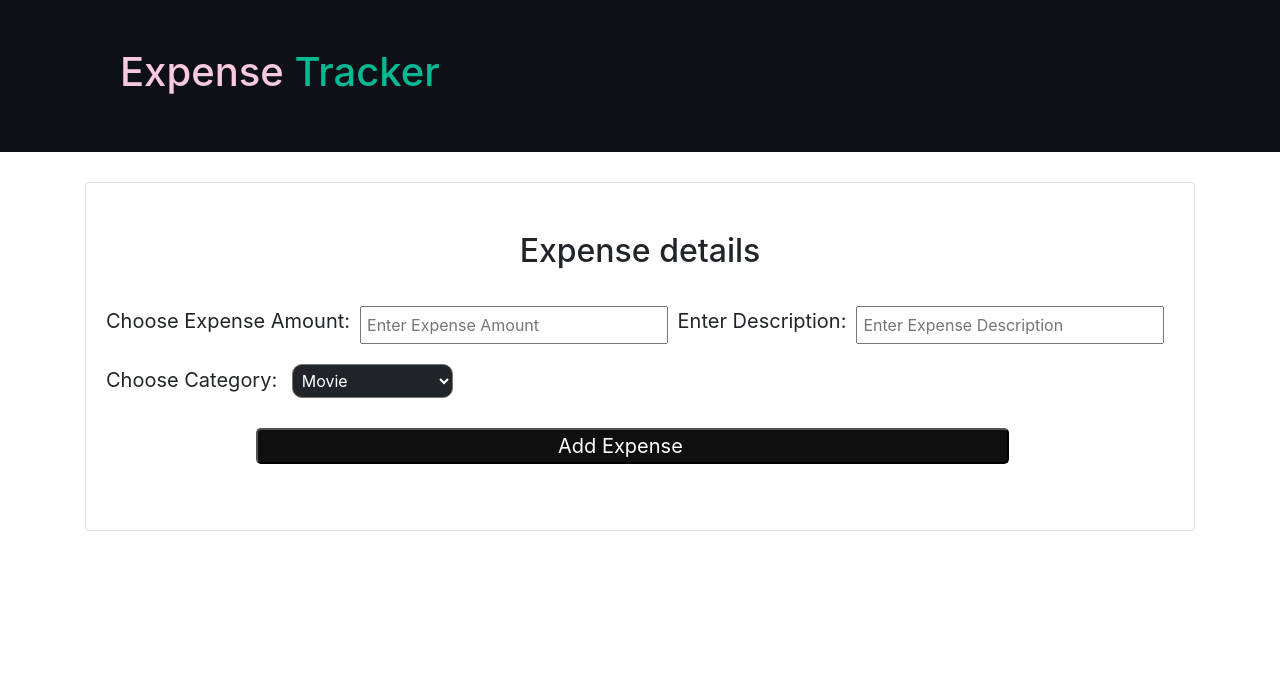
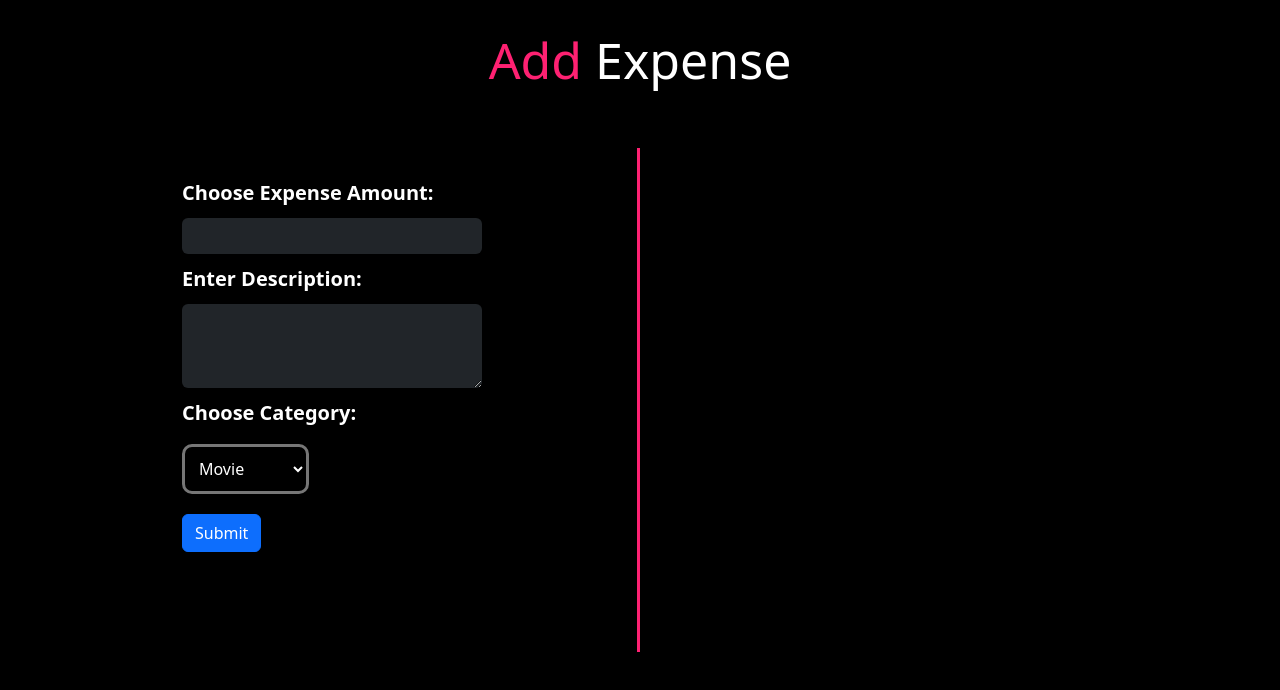
Before and after one commit to SPrathamesh15/ExpenseTrackerApp, a plain HTML site: page index.html in a window 1280 px wide. Drawn offline with nearby package versions, Linux system fonts and the light colour scheme; no server answers.

Commit message:
updated UI

```diff
--- a/index.css
+++ b/index.css
@@ -1,84 +1,94 @@
-.editbutton {
+.headline{
+    font-size: 20px;
+    color: white;
+    font-weight: 600;
+    margin-left: 100px;
+}
+
+.btn.btn-primary{
+    margin-left: 100px
+}
+
+.header{
+    color: white;
+    text-align: center;
+    padding-top: 30px;
+    font-size: 50px;
+}
+.list-group-item {
+    padding-top: 20px;
+    width: 500px;
+}
+.form-group{
+    padding-bottom: 10px;
+    width: 300px;
+    font-size: 20px;
+    font-weight: 600;
+    color: white
+}
+.body{
     background-color: black;
+}
+.form-control{
+    background-color: #212529;
     border: none;
     color: white;
-    padding: 3px 10px;
-    text-align: center;
+}
+
+.delete-btn{
+    background-color: rgb(243, 113, 113);
+    border: none;
+    border-radius: 20px;
     float: right;
-    margin-right: 5px;
-    font-size: 16px;
-    border-radius: 5px;
+    padding: 5px;
+    padding-left: 15px;
+    padding-right: 15px;
+    color: white;
+    transition: 0.2s;
 }
-  .editbutton:hover{
-    background-color: transparent;
-    color: black;
-    border: solid;
-    border-width: 1px;
+.delete-btn:hover{
+    background-color: red;
 }
-  .form {
-    padding-top: 30px;
-    padding-bottom: 30px;
 
-  }
-  .input {
-    padding: 5px;
-    margin-bottom: 10px;
-    width: 100%;
-    margin-left: 10px;
-
-  }
-  .input-container {
-    display: flex;
-    justify-content: space-between;
-    margin-bottom: 10px;
-  }
-  .header{
-    padding: 50px;
-
-  }
-  .input-container .input {
-    flex: 1;
-
-    margin-right: 10px;
-  }
-  .select {
-    padding: 5px;
-    margin-left: 10px;
-    padding-right: 50px;
-    background-color: #212529;
+.select{
+    background-color: black;
+    padding: 10px;
     color: white;
     border-radius: 10px;
+    border-width: 3px;
+    font-weight: 500;
 }
-  .expense-btn {
-    background-color: #0f0f0f;
-    color: white;
-    padding-right: 324px;
-    padding-left: 300px;
-    text-align: center;
-    font-size: 20px;
-    margin-left: 150px;
-    border-radius: 5px;
-    margin-bottom: 30px;
-    margin-top: 30px;
+.labels{
+    padding-bottom: 10px;
 }
-  .expense-btn:hover{
-    background-color: transparent;
-    color: black;
-
+.form{
+    background-color: #F8CADD;
+    padding: 15px;
+    color: #FE2172;
+    font-family: cursive;
 }
-  .delete-btn{
-    background-color: red;
-    color: white;
-    float: right;
-    border: none;
-    padding: 3px 7px 3px 7px;
-    font-size: 15px;
-    border-radius: 3px;
+.form-container{
+    margin-left: 100px;
 }
-  .delete-btn:hover{
-    background-color: transparent;
-    color: black;
+.list-group{
+    margin-left: 160px;
+    margin-right: -100px;
+    border-radius: 10px;
+}
+.col-6{
     border: solid;
-    border-color: red;
-    border-width: 2px;
+    border-color: #FE2172;
+    border-left-width: 0;
+    border-top-width: 0;
+    border-bottom-width: 0;
+    margin-top: 50px;
+    padding-bottom: 100px;
 }
+li:nth-child(even) {
+    background-color: #F8CADD;
+    margin-top: 10px;
+}
+li:nth-child(odd) {
+    background-color: white;
+    margin-top: 10px;
+}
--- a/index.html
+++ b/index.html
@@ -1,26 +1,36 @@
+<!DOCTYPE html>
 <html lang="en">
-    <body>
-    <title>Expense Tracker</title>
+
+<head>
+    <meta charset="UTF-8">
+    <meta name="viewport" content="width=device-width, initial-scale=1.0">
+    <link href="https://cdn.jsdelivr.net/npm/bootstrap@5.3.2/dist/css/bootstrap.min.css" rel="stylesheet"
+        integrity="sha384-T3c6CoIi6uLrA9TneNEoa7RxnatzjcDSCmG1MXxSR1GAsXEV/Dwwykc2MPK8M2HN" crossorigin="anonymous">
+    <title>Add  Expense</title>
     <link rel="stylesheet" href="index.css">
-<link rel="stylesheet" href="https://maxcdn.bootstrapcdn.com/bootstrap/4.0.0-beta/css/bootstrap.min.css" integrity="sha384-/Y6pD6FV/Vv2HJnA6t+vslU6fwYXjCFtcEpHbNJ0lyAFsXTsjBbfaDjzALeQsN6M" crossorigin="anonymous">
-<header id="main-header" style='background-color:#0D1117'>
+</head>
+
+<body class ='body'>
+    <header id="main-header">
         <div class="container">
+            <div>
+                <h1 id="header-title" class='header'><span style='color: #FE2172'>Add</span> Expense</h1>
+            </div>
             <div class="row">
-        <div>
-            <h1 id="header-title" class="header" style="color: #f8cadd">Expense <span style="color: #06b995">Tracker</span></h1>
+                <div class="col-6">
+                    <form id = 'addForm'>
+                        <div class="form-container" style='margin-top: 30px'>
+                            <div class="form-group">
+                                <label class='labels'>Choose Expense Amount:</label>
+                                <input type="text" class="form-control" id="expenseamt">
+                            </div>
+                            <div class="form-group">
+                                <label class='labels'>Enter Description:</label>
+                                <textarea class="form-control" id="description" rows="3"></textarea>
                             </div>
                         </div>
-    </div>
-  </header>
-  <div class="container" >
-    <div id="main" class="card card-body" style='margin-top: 30px'>
-    <h2 class="form" style='text-align:center'>Expense details</h2>
-    <form id="addForm" >
-      <div class = 'input-container'>
-      <span style='font-size: 20px'>Choose Expense Amount:</span><input type="text" class="input" id="expenseamt" placeholder='Enter Expense Amount'>
-      <span style='font-size: 20px'>Enter Description:</span><input type="text" class="input" id="description" placeholder='Enter Expense Description'>
-      </div>
-      <span style='font-size: 20px'>Choose Category:</span>
+                        <p class='headline'>Choose Category:</p>
+                        <div style='margin-left: 100px'>
                             <select name="cars" id="category" class='select'>
                                 <option value="Movie">Movie</option>
                                 <option value="Electronics">Electronics</option>
@@ -30,14 +40,22 @@
                                 <option value="Fun">Fun</option>
                                 <option value="Fuel">Fuel</option>
                                 <option value="Travelling">Travelling</option>
-      </select><br>
-      <input type="submit" class="expense-btn" value="Add Expense">
+                              </select>
+                      </div>
+
+                        <button type="submit" class="btn btn-primary" style='margin-top: 20px'>Submit</button>
                     </form>
+                </div>
+
+                <div class="col-4" style='margin-top: 50px'>
                     <ul id="items" class="list-group"> </ul>
                 </div>
+
+
             </div>
+        </div>
+    </header>
     <script src="https://cdn.jsdelivr.net/npm/axios/dist/axios.min.js"></script>
-
-  <script src = 'index.js'></script>
+    <script src='index.js'></script>
 </body>
 </html>
```
Lines whose indentation alone changed are shown as unchanged.
